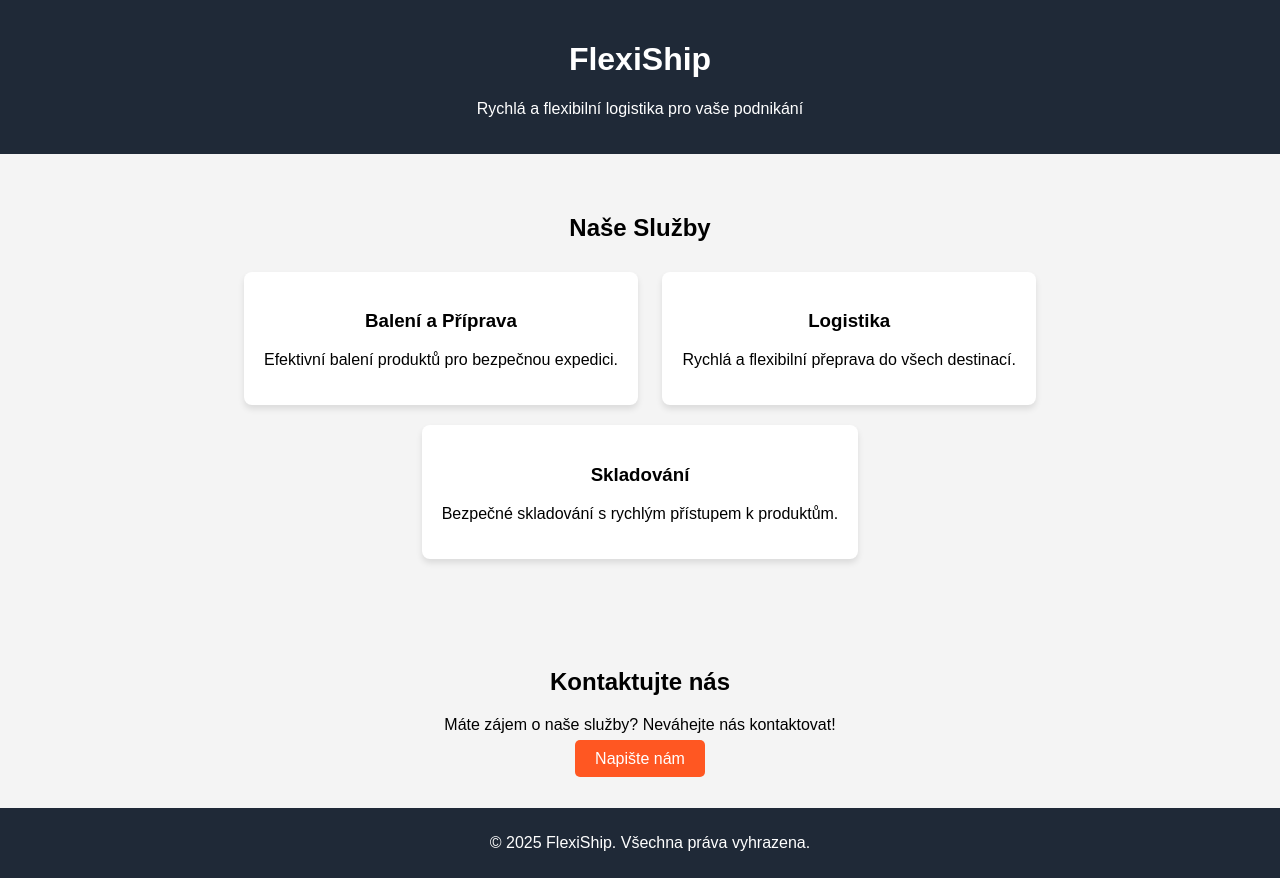
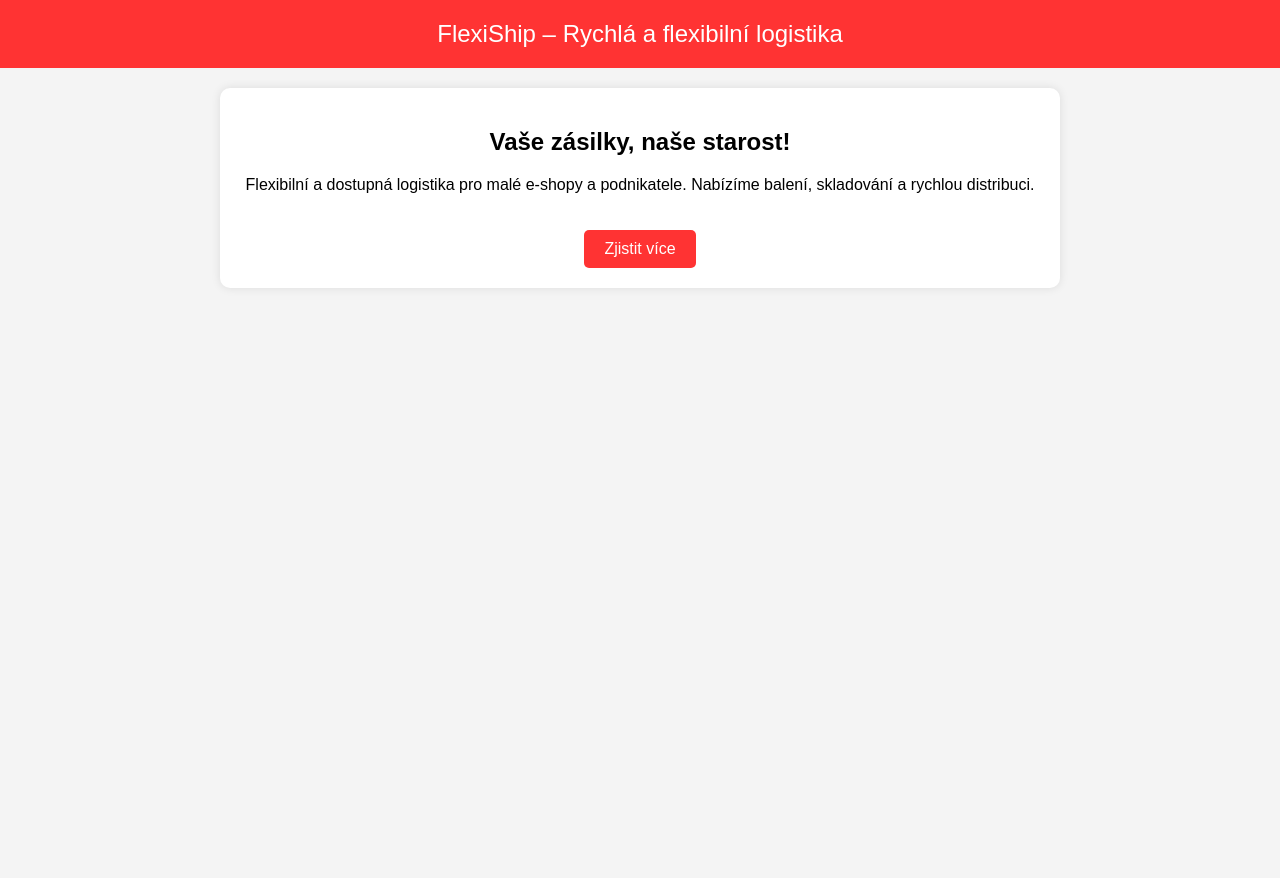
Before and after one commit to FlexiShip/FlexiShip.cz, a plain HTML site: page index.html in a window 1280 px wide. After the commit the page ends 800 px from the top, so only its background shows below. Drawn offline with Linux system fonts and the light colour scheme.

Commit message:
index.html

```diff
--- a/index.html
+++ b/index.html
@@ -3,80 +3,55 @@
 <head>
     <meta charset="UTF-8">
     <meta name="viewport" content="width=device-width, initial-scale=1.0">
-    <title>FlexiShip - Rychlá a flexibilní logistika</title>
+    <title>FlexiShip – Rychlá a flexibilní logistika</title>
     <style>
         body {
             font-family: Arial, sans-serif;
             margin: 0;
             padding: 0;
+            text-align: center;
             background-color: #f4f4f4;
-            text-align: center;
         }
         header {
-            background-color: #1f2937;
+            background-color: #ff3333;
             color: white;
             padding: 20px;
+            font-size: 24px;
         }
         section {
-            padding: 40px;
+            padding: 20px;
         }
-        .cta-button {
-            background-color: #ff5722;
+        .container {
+            max-width: 800px;
+            margin: auto;
+            background: white;
+            padding: 20px;
+            border-radius: 10px;
+            box-shadow: 0px 0px 10px rgba(0, 0, 0, 0.1);
+        }
+        .button {
+            display: inline-block;
+            padding: 10px 20px;
+            margin-top: 20px;
+            background-color: #ff3333;
             color: white;
-            padding: 10px 20px;
             text-decoration: none;
             border-radius: 5px;
-        }
-        .service-card {
-            background-color: white;
-            padding: 20px;
-            margin: 10px;
-            display: inline-block;
-            border-radius: 8px;
-            box-shadow: 0 4px 6px rgba(0, 0, 0, 0.1);
-        }
-        footer {
-            background-color: #1f2937;
-            color: white;
-            padding: 10px;
-            position: relative;
-            bottom: 0;
-            width: 100%;
         }
     </style>
 </head>
 <body>
 
-    <header>
-        <h1>FlexiShip</h1>
-        <p>Rychlá a flexibilní logistika pro vaše podnikání</p>
-    </header>
+    <header>FlexiShip – Rychlá a flexibilní logistika</header>
 
-    <section id="services">
-        <h2>Naše Služby</h2>
-        <div class="service-card">
-            <h3>Balení a Příprava</h3>
-            <p>Efektivní balení produktů pro bezpečnou expedici.</p>
-        </div>
-        <div class="service-card">
-            <h3>Logistika</h3>
-            <p>Rychlá a flexibilní přeprava do všech destinací.</p>
-        </div>
-        <div class="service-card">
-            <h3>Skladování</h3>
-            <p>Bezpečné skladování s rychlým přístupem k produktům.</p>
+    <section>
+        <div class="container">
+            <h2>Vaše zásilky, naše starost!</h2>
+            <p>Flexibilní a dostupná logistika pro malé e-shopy a podnikatele.
+               Nabízíme balení, skladování a rychlou distribuci.</p>
+            <a href="#" class="button">Zjistit více</a>
         </div>
     </section>
 
-    <section id="contact">
-        <h2>Kontaktujte nás</h2>
-        <p>Máte zájem o naše služby? Neváhejte nás kontaktovat!</p>
-        <a href="mailto:info@flexiship.cz" class="cta-button">Napište nám</a>
-    </section>
-
-    <footer>
-        <p>&copy; 2025 FlexiShip. Všechna práva vyhrazena.</p>
-    </footer>
-
 </body>
 </html>
```
